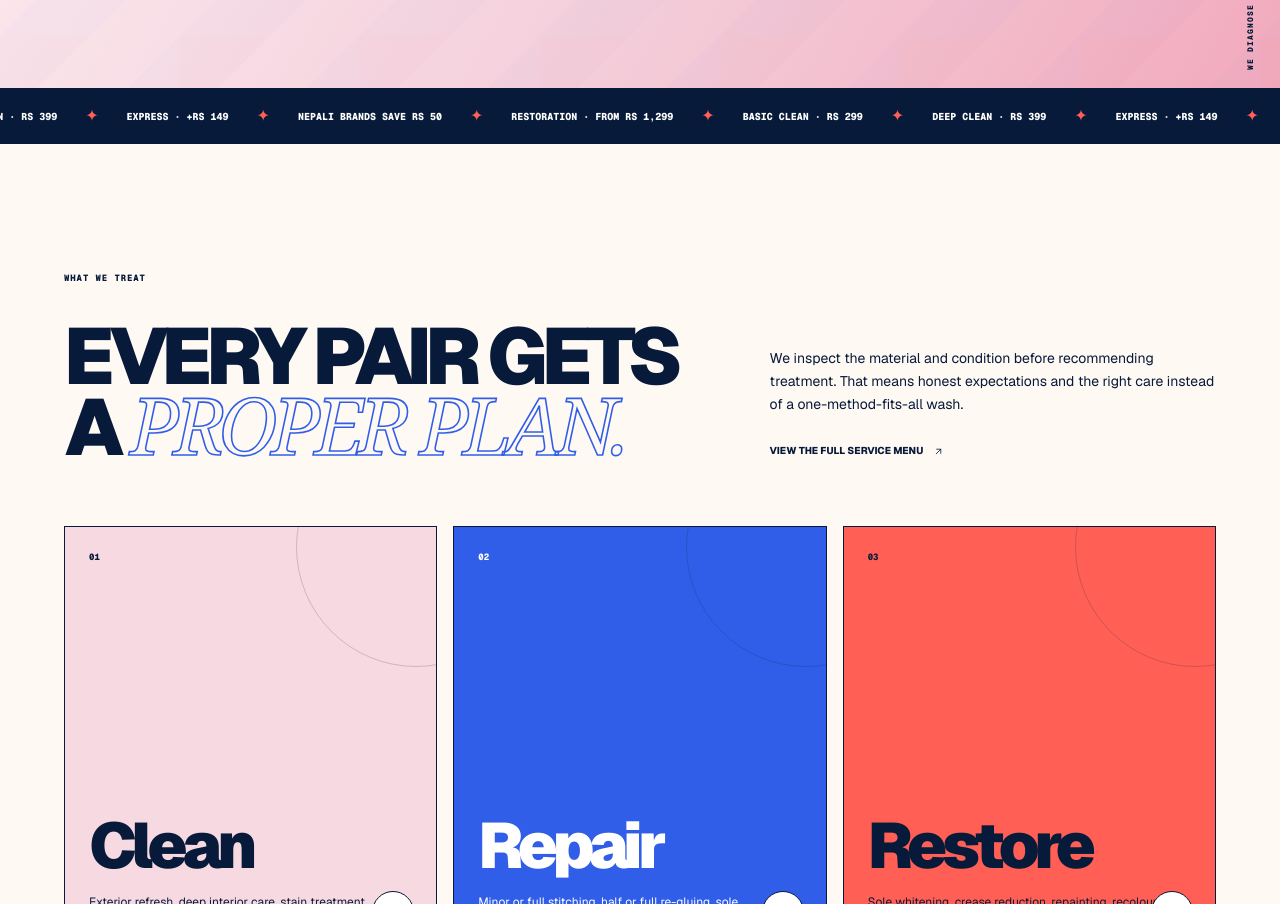
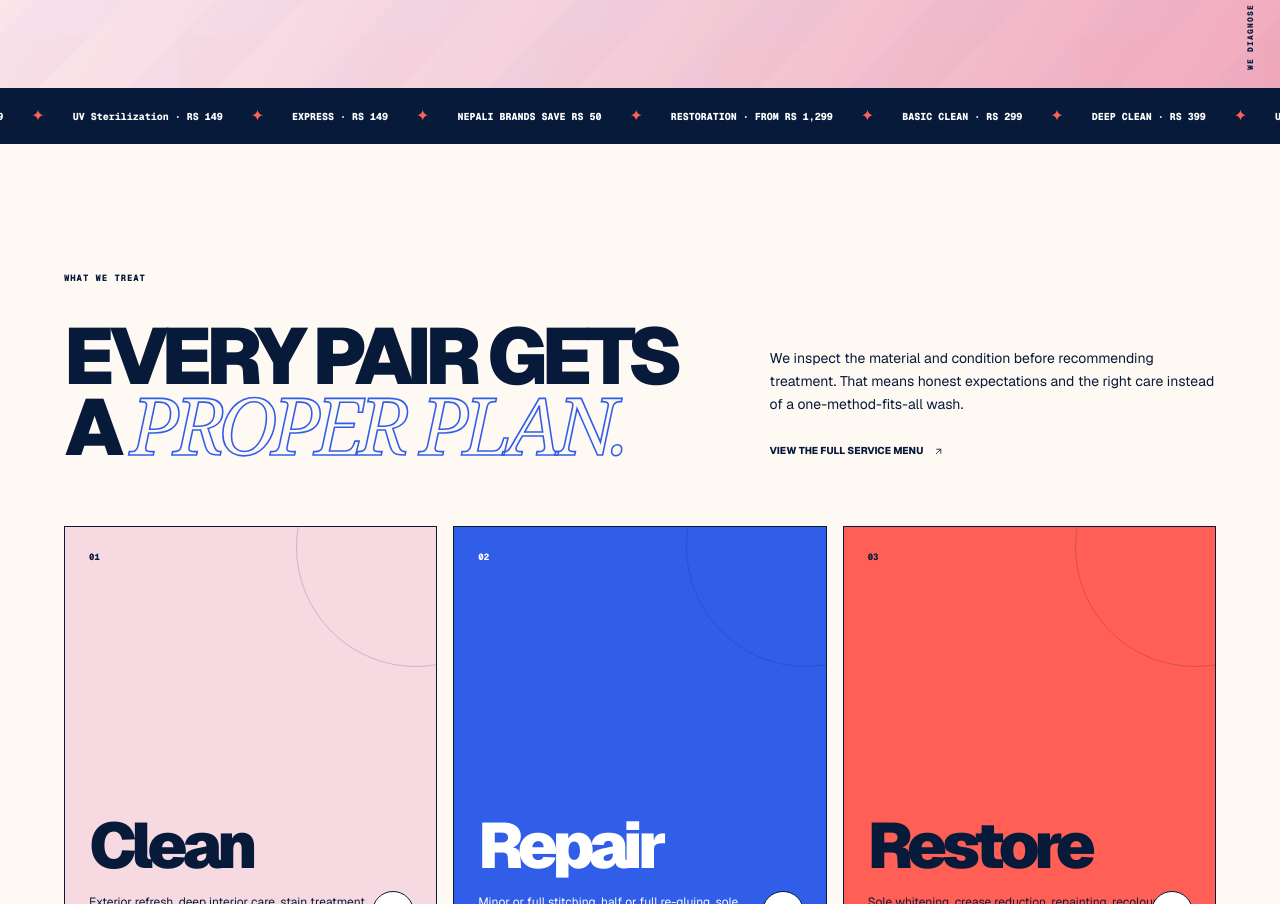
Before and after one commit to shoedoctorhtd/Shoedoctorwebsite, a Next.js app: page / in a window 1280 px wide. Shown: the part 800-1704 px from the top of the page. Built offline with nearby package versions, Linux system fonts and the light colour scheme.

Commit message:
Added service UV

```diff
--- a/app/page.tsx
+++ b/app/page.tsx
@@ -199,7 +199,9 @@ export default async function Home({
           <i>✦</i>
           <span>DEEP CLEAN · RS 399</span>
           <i>✦</i>
-          <span>EXPRESS · +RS 149</span>
+          <span>UV Sterilization · RS 149</span>
+          <i>✦</i>
+          <span>EXPRESS · RS 149</span>
           <i>✦</i>
           <span>NEPALI BRANDS SAVE RS 50</span>
           <i>✦</i>
@@ -209,7 +211,9 @@ export default async function Home({
           <i>✦</i>
           <span>DEEP CLEAN · RS 399</span>
           <i>✦</i>
-          <span>EXPRESS · +RS 149</span>
+          <span>UV Sterilization · RS 149</span>
+          <i>✦</i>
+          <span>EXPRESS · RS 149</span>
           <i>✦</i>
           <span>NEPALI BRANDS SAVE RS 50</span>
           <i>✦</i>
```
